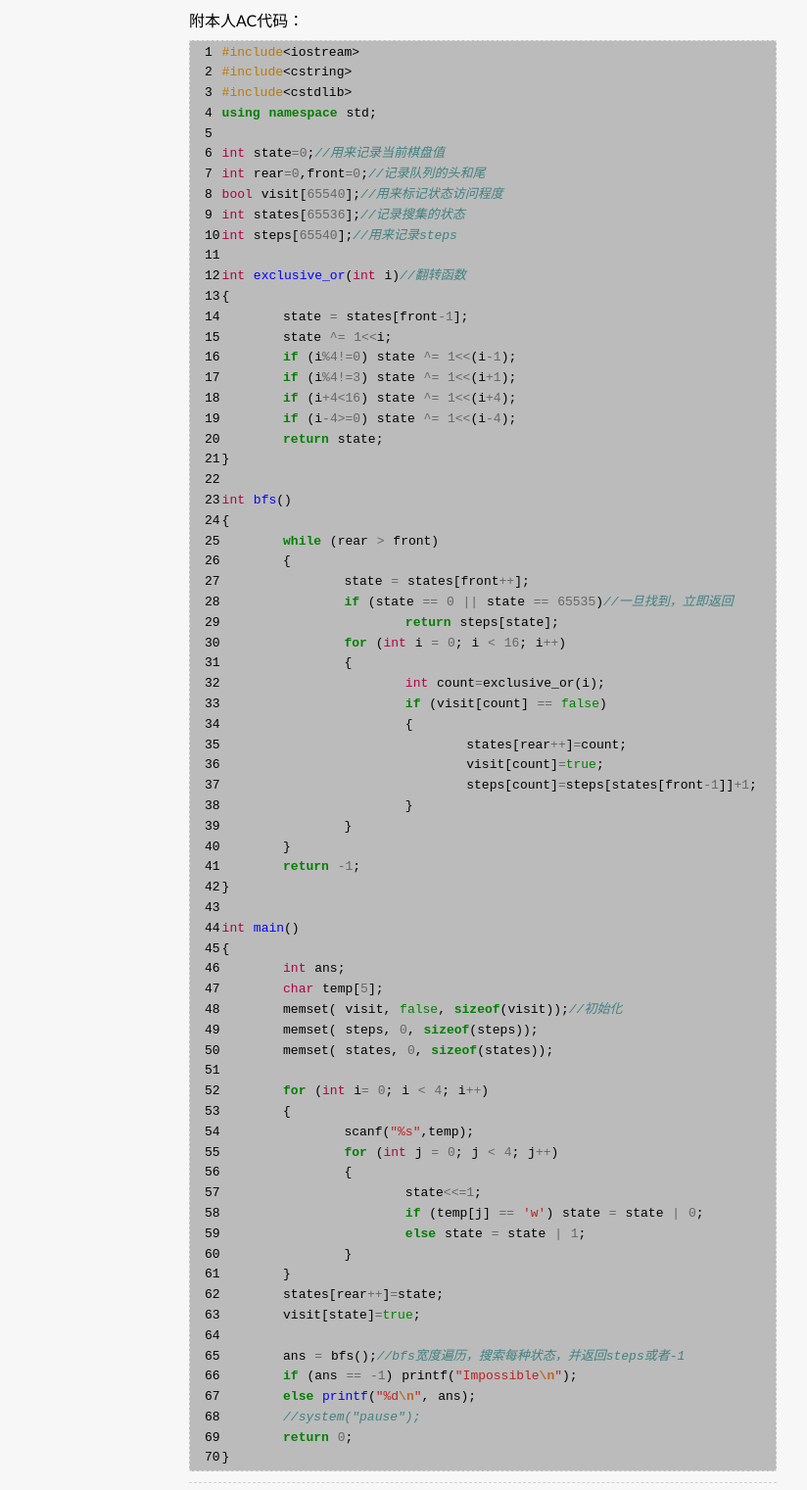
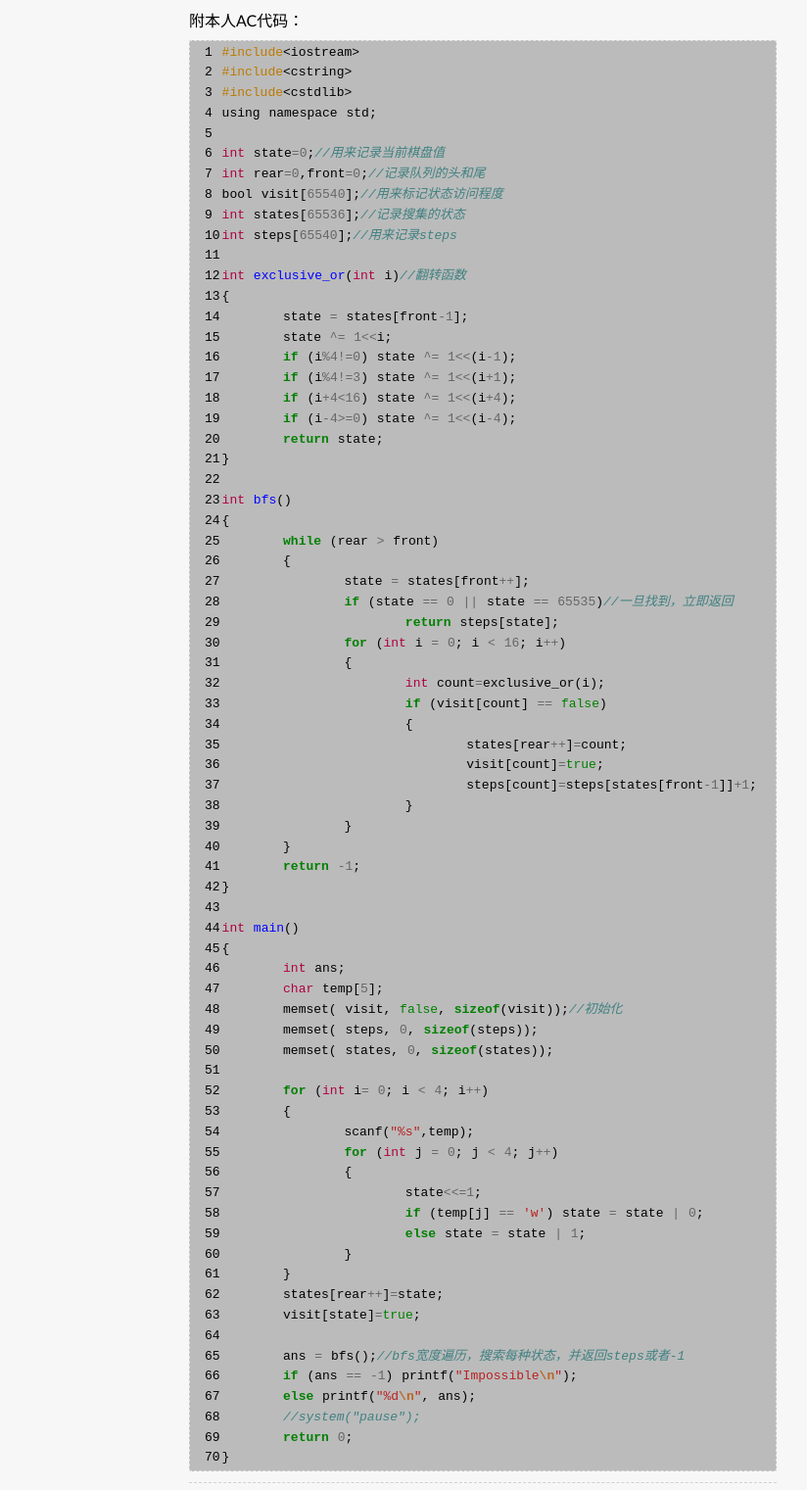
Before and after one commit to jessica0530/hijiangtao.github.io, a Jekyll site: the page built from _posts/2014-02-23-poj1753.md, in a window 1280 px wide. Shown: the part 766-2287 px from the top of the page at 98% size, without its empty margins (147-971 px from the left). Built offline with Jekyll 4.4.1, drawn with Linux system fonts in a browser that asks for light colours; some web fonts are replaced; Markdown is read by kramdown in place of the engine named in the settings; comment, search, counter and statistics services are not loaded.

Commit message:
Update 2014-02-23-poj1753.md

```diff
--- a/_posts/2014-02-23-poj1753.md
+++ b/_posts/2014-02-23-poj1753.md
@@ -25,7 +25,7 @@
 
 附本人AC代码：
 
-{% highlight cpp linenos %}
+{% highlight c linenos %}
 #include<iostream>
 #include<cstring>
 #include<cstdlib>
```
